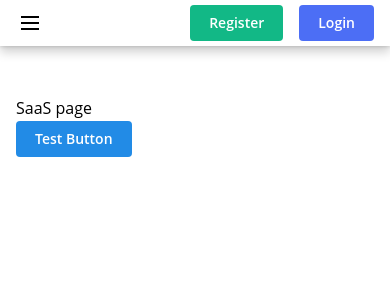
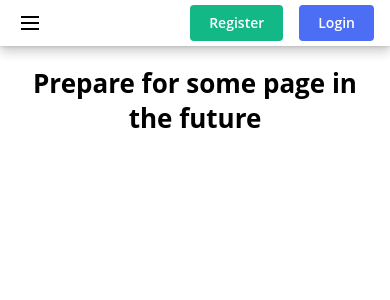
Before and after one commit to TinnTinnn/la-react, a React (Vite) app in the folder react-la/: page /saas in a window 390 px wide. Shown: the top 300 px of the page. Built offline with nearby package versions, Linux system fonts and the light colour scheme.

Commit message:
Responsive Design Overview Page

```diff
--- a/react-la/package.json
+++ b/react-la/package.json
@@ -53,6 +53,7 @@
     "eslint-plugin-react-hooks": "^5.1.0-rc.0",
     "eslint-plugin-react-refresh": "^0.4.9",
     "globals": "^15.9.0",
+    "postcss-simple-vars": "^7.0.1",
     "vite": "^5.4.10"
   }
 }
--- a/react-la/src/App.jsx
+++ b/react-la/src/App.jsx
@@ -25,9 +25,27 @@ export default function App() {
     const {user} = useContext(AppContext);
     const [opened, {toggle}] = useDisclosure();
     const theme = createTheme({
+        breakpoints: {
+            xs: '30em',
+            sm: '48em',
+            md: '64em',
+            lg: '74em',
+            xl: '90em',
+        },
         fontFamily: 'Open Sans, sans-serif',
         colors: {
-            primary: ['#E0F7FA', '#B2EBF2', '#80DEEA', '#4DD0E1', '#26C6DA', '#00BCD4', '#00ACC1', '#0097A7', '#00838F', '#00695C'],
+            primary: [
+                '#E0F7FA',
+                '#B2EBF2',
+                '#80DEEA',
+                '#4DD0E1',
+                '#26C6DA',
+                '#00BCD4',
+                '#00ACC1',
+                '#0097A7',
+                '#00838F',
+                '#00695C'
+            ],
         },
     });
     const [screenWidth, setScreenWidth] = useState(window.innerWidth);
--- a/react-la/src/Pages/Navbar/Analytics.jsx
+++ b/react-la/src/Pages/Navbar/Analytics.jsx
@@ -1,7 +1,11 @@
-import {Text} from "@mantine/core";
+import {Container,  Title} from "@mantine/core";
 
 export default function Analytics () {
     return (
-        <Text style={{ marginTop: '80px' }}>Analytics page</Text>
+        <Container size="xl" style={{marginTop: '50px'}}>
+            <Title order={2} align="center" mb="lg">
+                Prepare for some page in the future
+            </Title>
+        </Container>
     )
 }
--- a/react-la/src/Pages/Navbar/Overview.jsx
+++ b/react-la/src/Pages/Navbar/Overview.jsx
@@ -43,7 +43,7 @@ export default function Overview() {
                     },
                 });
                 const data = await res.json();
-                console.log("API Response Data:", data); // แสดงข้อมู,จาก API
+                // console.log("API Response Data:", data); // แสดงข้อมู,จาก API
 
                 // อัพเดท state ด้วยข้อมูลที่ได้รับจาก API
                 if (res.ok) {
@@ -195,7 +195,8 @@ export default function Overview() {
 
             {/* ส่วนบนสำหรับแสดงข้อมูลทั่วไป */}
             <Grid gutter="xl">
-                <Grid.Col span={4}>
+                <Grid.Col
+                    span={{ base: 12, md: 6, lg: 4 }}>
                     <MemberStatsCard
                         totalMembers={stats.totalMembers}
                         newMembers={stats.newMembers}
@@ -203,7 +204,7 @@ export default function Overview() {
                     />
                 </Grid.Col>
 
-                <Grid.Col span={4}>
+                <Grid.Col span={{ base: 12, md: 6, lg: 4 }}>
                     <MembershipExpirationChart
                         activeMembers={stats.activeMembers}
                         expiredMembers={stats.expiredMembers}
@@ -211,7 +212,7 @@ export default function Overview() {
                     />
                 </Grid.Col>
 
-                <Grid.Col span={4}>
+                <Grid.Col span={{ base: 12, md: 6, lg: 4 }}>
                     <MemberShipTypeCard
                         DonutChartData={DonutChartData}
                     />
--- a/react-la/src/Pages/Navbar/Saas.jsx
+++ b/react-la/src/Pages/Navbar/Saas.jsx
@@ -1,19 +1,14 @@
-import {Button, Text} from "@mantine/core";
+import {Title} from "@mantine/core";
+import {Container} from "@mantine/core";
 
 export default function Saas () {
     return(
         <>
-        <Text style={{ marginTop: '80px' }}>SaaS page</Text>
-            <Button
-                sx={{
-                    backgroundColor: 'red',
-                    '&:hover': {
-                        backgroundColor: 'darkred', // สีเมื่อ hover
-                    },
-                }}
-            >
-                Test Button
-            </Button>
+            <Container size="xl" style={{marginTop: '50px'}}>
+                <Title order={2} align="center" mb="lg">
+                    Prepare for some page in the future
+                </Title>
+            </Container>
         </>
     )
 }
```
Also changed, not shown: react-la/src/App.css (line endings or trailing spaces), 1 other file (tests, documents, lock files or other folders).
